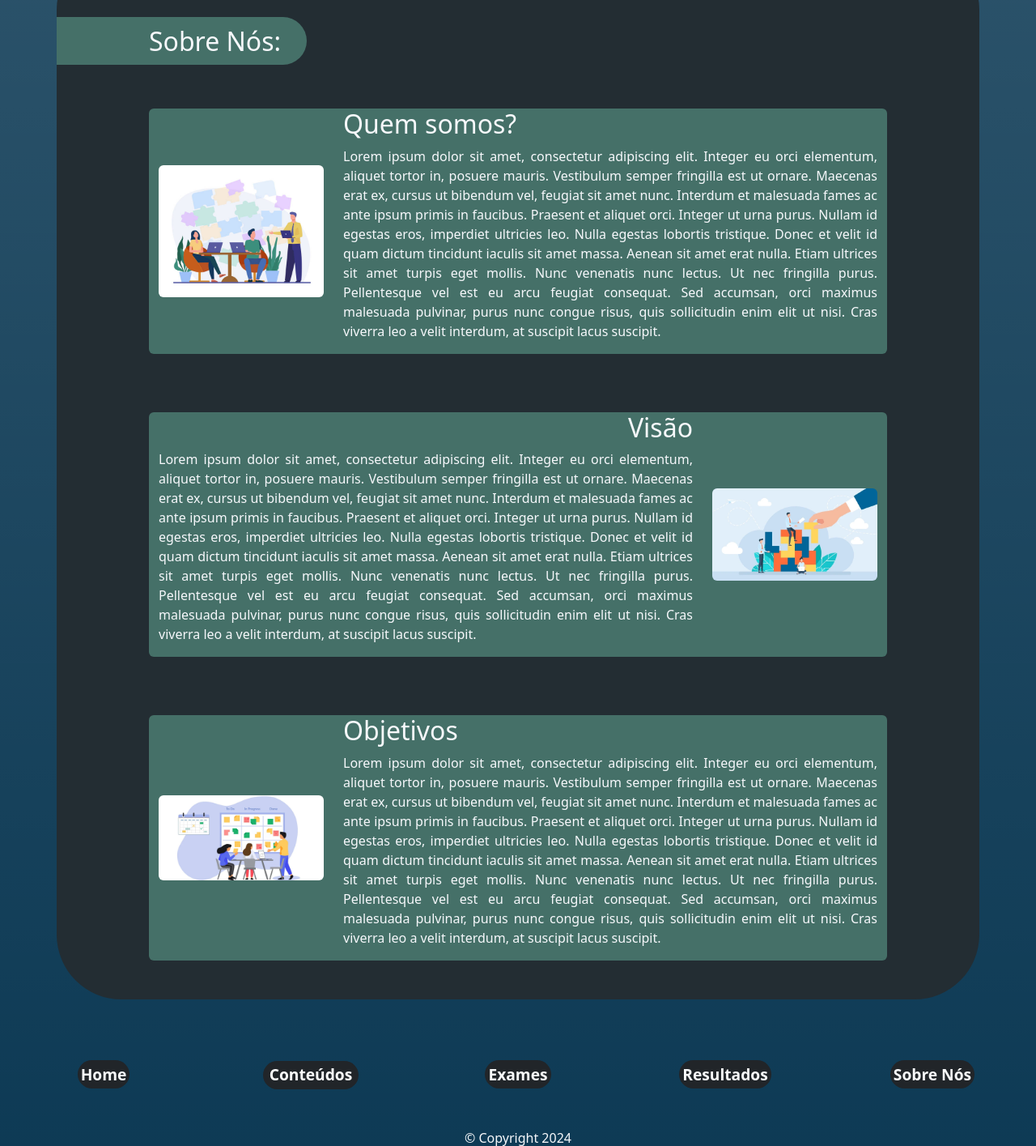
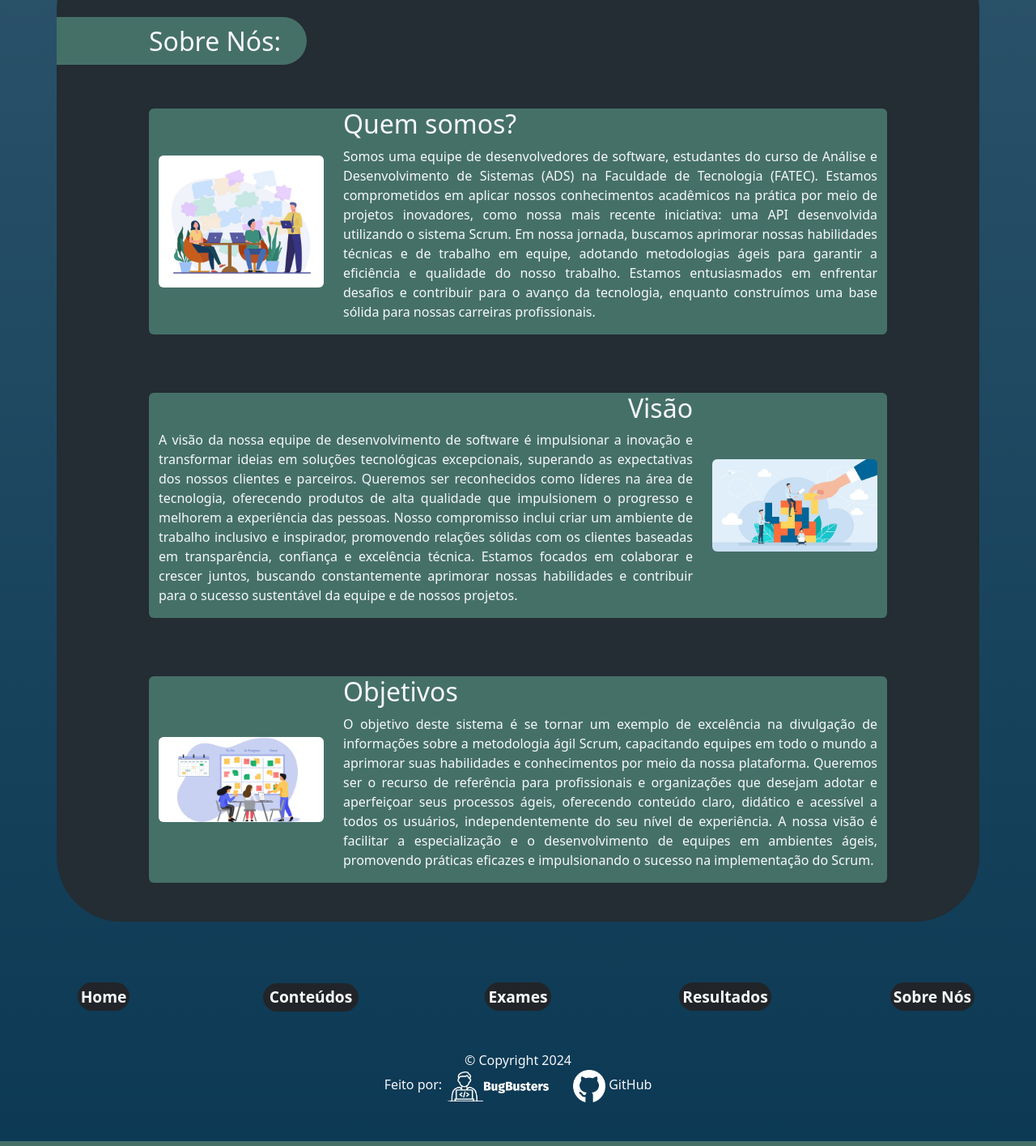
Before and after one commit to Fatec-Bug-Busters/scrum-academy, a Flask app: page /sobre_nos in a window 1280 px wide. Shown: the part 336-1751 px from the top of the page at 81% size. Run offline with Flask 3, Linux system fonts and the light colour scheme.

Commit message:
Add text Introducao/Quem Somos/Visao/Objetivos

```diff
--- a/src/templates/sobre_nos.html
+++ b/src/templates/sobre_nos.html
@@ -28,16 +28,14 @@
                 class="rounded img-card-sobre-nos"></div>
         <div class="col">
             <h2>Quem somos?</h2>
-            <p class="text-card-sobre-nos">Lorem ipsum dolor sit amet, consectetur adipiscing elit. Integer eu
-                orci elementum, aliquet tortor in, posuere mauris. Vestibulum semper fringilla est ut
-                ornare. Maecenas erat ex, cursus ut bibendum vel, feugiat sit amet nunc. Interdum et
-                malesuada fames ac ante ipsum primis in faucibus. Praesent et aliquet orci. Integer ut
-                urna purus. Nullam id egestas eros, imperdiet ultricies leo. Nulla egestas lobortis
-                tristique. Donec et velit id quam dictum tincidunt iaculis sit amet massa. Aenean sit
-                amet erat nulla. Etiam ultrices sit amet turpis eget mollis. Nunc venenatis nunc lectus.
-                Ut nec fringilla purus. Pellentesque vel est eu arcu feugiat consequat. Sed accumsan,
-                orci maximus malesuada pulvinar, purus nunc congue risus, quis sollicitudin enim elit ut
-                nisi. Cras viverra leo a velit interdum, at suscipit lacus suscipit.</p>
+            <p class="text-card-sobre-nos">Somos uma equipe de desenvolvedores de software, estudantes do curso de
+                Análise e Desenvolvimento de Sistemas (ADS) na Faculdade de Tecnologia (FATEC). Estamos comprometidos em
+                aplicar nossos conhecimentos acadêmicos na prática por meio de projetos inovadores, como nossa mais
+                recente iniciativa: uma API desenvolvida utilizando o sistema Scrum. Em nossa jornada, buscamos
+                aprimorar nossas habilidades técnicas e de trabalho em equipe, adotando metodologias ágeis para garantir
+                a eficiência e qualidade do nosso trabalho. Estamos entusiasmados em enfrentar desafios e contribuir
+                para o avanço da tecnologia, enquanto construímos uma base sólida para nossas carreiras profissionais.
+            </p>
         </div>
 
     </div>
@@ -54,16 +52,15 @@
                 alt="Visão" class="rounded img-card-sobre-nos"></div>
         <div class="col order-lg-1">
             <h2 class="text-lg-end ">Visão</h2>
-            <p class="text-card-sobre-nos">Lorem ipsum dolor sit amet, consectetur adipiscing elit. Integer eu
-                orci elementum, aliquet tortor in, posuere mauris. Vestibulum semper fringilla est ut
-                ornare. Maecenas erat ex, cursus ut bibendum vel, feugiat sit amet nunc. Interdum et
-                malesuada fames ac ante ipsum primis in faucibus. Praesent et aliquet orci. Integer ut
-                urna purus. Nullam id egestas eros, imperdiet ultricies leo. Nulla egestas lobortis
-                tristique. Donec et velit id quam dictum tincidunt iaculis sit amet massa. Aenean sit
-                amet erat nulla. Etiam ultrices sit amet turpis eget mollis. Nunc venenatis nunc lectus.
-                Ut nec fringilla purus. Pellentesque vel est eu arcu feugiat consequat. Sed accumsan,
-                orci maximus malesuada pulvinar, purus nunc congue risus, quis sollicitudin enim elit ut
-                nisi. Cras viverra leo a velit interdum, at suscipit lacus suscipit.</p>
+            <p class="text-card-sobre-nos">
+                A visão da nossa equipe de desenvolvimento de software é impulsionar a inovação e transformar ideias em
+                soluções tecnológicas excepcionais, superando as expectativas dos nossos clientes e parceiros. Queremos
+                ser reconhecidos como líderes na área de tecnologia, oferecendo produtos de alta qualidade que
+                impulsionem o progresso e melhorem a experiência das pessoas. Nosso compromisso inclui criar um ambiente
+                de trabalho inclusivo e inspirador, promovendo relações sólidas com os clientes baseadas em
+                transparência, confiança e excelência técnica. Estamos focados em colaborar e crescer juntos, buscando
+                constantemente aprimorar nossas habilidades e contribuir para o sucesso sustentável da equipe e de
+                nossos projetos.</p>
         </div>
 
     </div>
@@ -75,23 +72,22 @@
 <!-- OBJETIVOS -->
 <br><br><br>
 
-<div class="container bg-card-sobre-nos rounded card-sobre-nos ">
+<div class="container bg-card-sobre-nos rounded card-sobre-nos">
 
     <div class="row align-items-center">
         <div class="col-12 col-lg-3 "><img src="{{url_for('static', filename='images/objetivo.png')}}" alt="Objetivo"
                 class="rounded img-card-sobre-nos"></div>
         <div class="col">
             <h2>Objetivos</h2>
-            <p class="text-card-sobre-nos">Lorem ipsum dolor sit amet, consectetur adipiscing elit. Integer eu
-                orci elementum, aliquet tortor in, posuere mauris. Vestibulum semper fringilla est ut
-                ornare. Maecenas erat ex, cursus ut bibendum vel, feugiat sit amet nunc. Interdum et
-                malesuada fames ac ante ipsum primis in faucibus. Praesent et aliquet orci. Integer ut
-                urna purus. Nullam id egestas eros, imperdiet ultricies leo. Nulla egestas lobortis
-                tristique. Donec et velit id quam dictum tincidunt iaculis sit amet massa. Aenean sit
-                amet erat nulla. Etiam ultrices sit amet turpis eget mollis. Nunc venenatis nunc lectus.
-                Ut nec fringilla purus. Pellentesque vel est eu arcu feugiat consequat. Sed accumsan,
-                orci maximus malesuada pulvinar, purus nunc congue risus, quis sollicitudin enim elit ut
-                nisi. Cras viverra leo a velit interdum, at suscipit lacus suscipit.</p>
+            <p class="text-card-sobre-nos">
+                O objetivo deste sistema é se tornar um exemplo de excelência na divulgação de informações sobre a
+                metodologia ágil Scrum, capacitando equipes em todo o mundo a aprimorar suas habilidades e conhecimentos
+                por meio da nossa plataforma. Queremos ser o recurso de referência para profissionais e organizações que
+                desejam adotar e aperfeiçoar seus processos ágeis, oferecendo conteúdo claro, didático e acessível a
+                todos os usuários, independentemente do seu nível de experiência. A nossa visão é facilitar a
+                especialização e o desenvolvimento de equipes em ambientes ágeis, promovendo práticas eficazes e
+                impulsionando o sucesso na implementação do Scrum.
+            </p>
         </div>
 
     </div>
```
Also changed, not shown: src/templates/index.html (+6 -10 lines).
